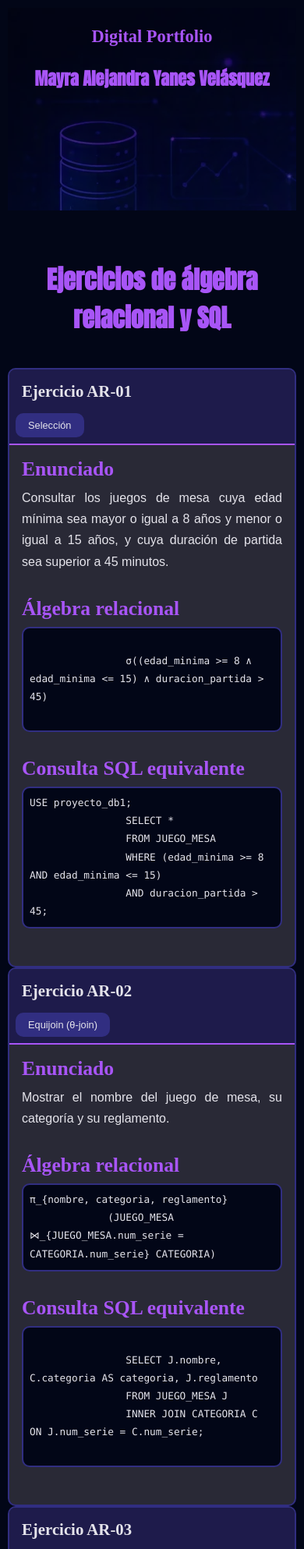
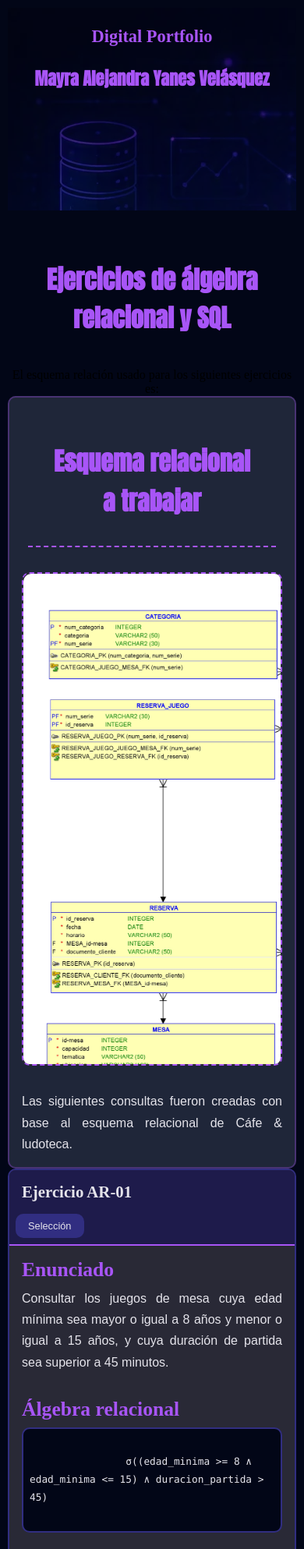
Before and after one commit to YanesM1/YanesM1.github.io, an Astro site: page /sql in a window 390 px wide. Shown: the top 1987 px of the page at 78% size. Built offline with nearby package versions, Linux system fonts and the light colour scheme; Astro itself is replaced by a stand-in of ours; a web font is replaced by a local one.

Commit message:
feat(sql):implementación de los modelos referentes para los ejercicios

```diff
--- a/src/components/EjSQL.astro
+++ b/src/components/EjSQL.astro
@@ -1,6 +1,27 @@
 <div class="modelos__ejercicios">
 
     <h2>Ejercicios de álgebra relacional y SQL</h2>
+    <p>El esquema relación usado para los siguientes ejercicios es:</p>
+    <div class="modelo__ejercicios">
+    <h2>Esquema relacional a trabajar</h2>
+
+
+  <div class="scroll-modelo">
+  <figure class="modelo-relacional">
+  <img
+    src="/evidencias/modelado/Relational_1.webp"
+    alt="Ejercicios"
+    class="modelo-relacional__imagen"
+    loading="lazy"
+  />
+  <figcaption class="modelo-relacional__caption">
+    Modelo relacional — Cáfe & Ludoteca
+  </figcaption>
+</figure>
+
+</div>
+    <p>Las siguientes consultas fueron creadas con base al esquema relacional de Cáfe & ludoteca.</p>
+</div>
 
     <!-- EJERCICIO AR-01 -->
 
@@ -538,10 +559,11 @@ ORDER BY edad_minima ASC;</escape></code></pre>
     <h2>Esquema relacional a trabajar</h2>
 
     <img
-        src="/evidencias/modelado/MR.png"
+        src="/evidencias/modelado/ER.webp"
         alt="Modelo relacional de la base de datos"
         class="imagen-modelo"
     />
+    <p>Creada con EcoGPT, basada en la documentación del curso Bases de datos I.</p>
 </div>
 
 
--- a/src/styles/modelado.css
+++ b/src/styles/modelado.css
@@ -1207,11 +1207,11 @@
 }
 
 .controles button {
-    padding: 10px 18px;
+    padding: var(--space-2xl) var(--space-3xl);
     border: none;
-    border-radius: 8px;
+    border-radius:var(--space-xl);
     background: var(--color-purple);
-    color: white;
+    color:var(--color-blue);
     cursor: pointer;
     font-size: 1rem;
 }
@@ -1356,6 +1356,17 @@
     .ejercicio-contenido code {
         font-size: 0.9rem;
     }
+
+    /* Modelo relacional */
+    :root {
+        --modelo-width: 1400px;
+        --modelo-height: 65vh;
+    }
+
+    .modelo-relacional {
+        max-width: 100%;
+        margin: var(--space-sm) auto;
+    }
 }
 
 
@@ -1397,55 +1408,73 @@
     .ejercicio-contenido code {
         font-size: 0.8rem;
     }
- }
-/******************** IMAGEN DEL MODELO ********************/
 
-.imagen-modelo {
-    display: block;
-    width: 80%;
-    max-width: 900px;
-    height: auto;
-    margin: 2rem auto;
-    border-radius: 10px;
-    object-fit: contain;
-    box-sizing: border-box;
-}
+    /* Modelo relacional */
+    :root {
+        --modelo-width: 1200px;
+        --modelo-height: 55vh;
+    }
 
+    .modelo-relacional {
+        padding: var(--space-xs);
+        margin: var(--space-sm) auto;
+        border-radius: var(--space-radius-xs);
+    }
 
-/******************** TABLET ********************/
-
-@media (max-width: 1024px) {
-
-    .imagen-modelo {
-        width: 90%;
-        max-width: 800px;
-        margin: 1.5rem auto;
+    .modelo-relacional__caption {
+        font-size: var(--h6-size);
     }
 }
 
 
-/******************** TABLET PEQUEÑA ********************/
+ :root {
+  /* añade esto a tu :root existente */
+  --modelo-width: 1800px;
+  --modelo-height: 75vh;
+}
 
-@media (max-width: 768px) {
+/*********************************MODELO RELACIONAL*************************/
 
-    .imagen-modelo {
-        width: 95%;
-        max-width: 100%;
-        margin: 1.5rem auto;
-        border-radius: 8px;
-    }
+.modelo-relacional {
+  width: 100%;
+  max-width: var(--space-4xl);
+  height: var(--modelo-height);
+  overflow: auto;
+  margin: var(--space-md) auto;
+  padding: var(--space-xss);
+  background: var(--color-tertiary);
+  border: var(--space-xxs) dashed var(--color-dark);
+  border-radius: var(--space-radius-xs);
+  -webkit-overflow-scrolling: touch;
+}
+
+.modelo-relacional__imagen {
+  display: block;
+  width: var(--modelo-width);
+  max-width: none;
+  height: auto;
+  border-radius: var(--space-radius-xs);
+}
+
+.modelo-relacional__caption {
+  font-family: var(--h6-font);
+  font-size: var(--h6-size);
+  color: var(--color-secondary);
+  text-align: center;
+  margin-top: var(--space-sm);
 }
 
 
-/******************** CELULAR ********************/
+.imagen-modelo {
+  width: 100%;
+  max-width: 900px;
+  height: auto;
+  border: 0;
+  display: block;
+  margin: 0 auto;
+}
 
-@media (max-width: 480px) {
-
-    .imagen-modelo {
-        width: 100%;
-        max-width: 100%;
-        height: auto;
-        margin: 1rem auto;
-        border-radius: 6px;
-    }
+iframe.imagen-modelo {
+  height: 600px; /* ajústalo al alto real del diagrama */
+  overflow: auto;
 }
--- a/src/styles/style.css
+++ b/src/styles/style.css
@@ -42,6 +42,7 @@
   --space-2xl: 10rem;
   --space-3xl: 20rem;
   --space-4xl:50rem;
+  --space-5xl:45rem;
 
   --space-radius-xs: 0.62rem;
   --space-radius-lg: 4.125rem;
```
Also changed, not shown: src/pages/proyecto.astro (+51 -7 lines), public/evidencias/modelado/ER.webp (added), public/evidencias/modelado/Logical.webp (added), public/evidencias/modelado/MR.png (deleted), public/evidencias/modelado/Relational1.webp (added), public/evidencias/modelado/Relational_1.webp (added), public/evidencias/presentacion/12.jpg (deleted), public/evidencias/presentacion/12.webp (added).
